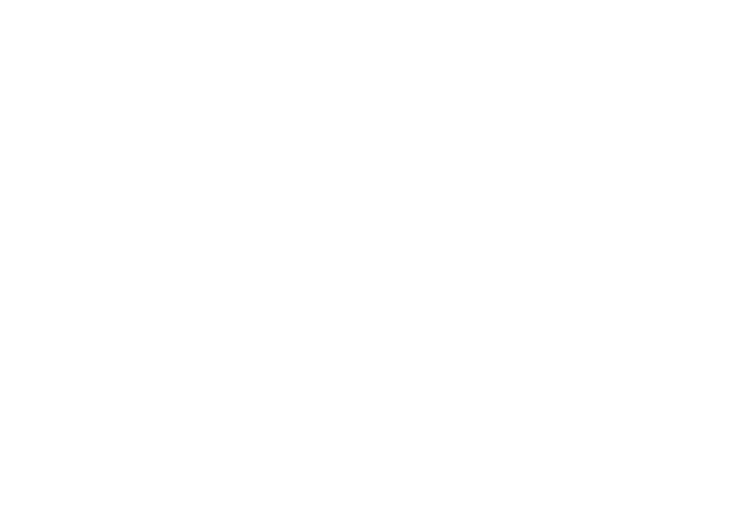
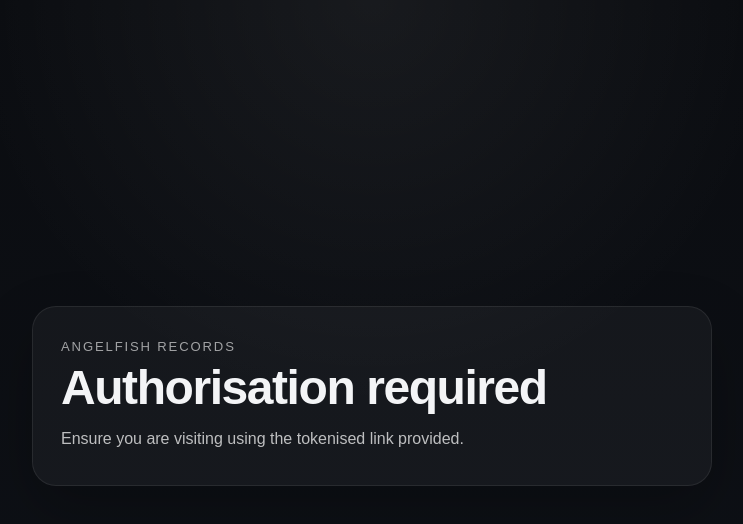
Before and after one commit to Angelfish-Records/AFR, a Next.js app: page /catalogue in a window 1280 px wide. Before the commit this address had no page. Shown: the top 524 px of the page, without its empty margins (268-1011 px from the left). Built offline with nearby package versions, Linux system fonts and the light colour scheme.

Commit message:
catalogue gating message

```diff
--- /dev/null
+++ b/components/catalogue/CatalogueAccessRequired.tsx
@@ -0,0 +1,26 @@
+import CatalogueLayout from "@/components/catalogue/CatalogueLayout";
+import styles from "@/styles/catalogue.module.css";
+
+type Props = {
+  title?: string;
+  body?: string;
+};
+
+export default function CatalogueAccessRequired(props: Props) {
+  const {
+    title = "Authorisation required",
+    body = "Ensure you are visiting using the tokenised link provided.",
+  } = props;
+
+  return (
+    <CatalogueLayout title={title} description={body}>
+      <div className={styles.accessMessageWrap}>
+        <div className={styles.accessMessageCard}>
+          <p className={styles.eyebrow}>Angelfish Records</p>
+          <h1 className={styles.accessMessageTitle}>{title}</h1>
+          <p className={styles.accessMessageBody}>{body}</p>
+        </div>
+      </div>
+    </CatalogueLayout>
+  );
+}
--- a/lib/catalogue/access.ts
+++ b/lib/catalogue/access.ts
@@ -1,5 +1,7 @@
 import type { GetServerSidePropsContext, NextApiRequest } from "next";
 import { validateCatalogueShareToken } from "@/lib/catalogue/shareLinks";
+
+export type CatalogueAccessState = "granted" | "missing" | "invalid";
 
 function normalizeToken(value: string | null | undefined): string | null {
   if (typeof value !== "string") {
@@ -68,28 +70,32 @@ function getApiRequestShareToken(req: NextApiRequest): string | null {
   );
 }
 
-export function isCatalogueAccessEnabled(): boolean {
-  return true;
+export async function getCataloguePageAccessState(
+  context: GetServerSidePropsContext
+): Promise<CatalogueAccessState> {
+  const shareToken = getPageRequestShareToken(context);
+
+  if (shareToken) {
+    const valid = await validateCatalogueShareToken(shareToken, { touch: true });
+    if (valid) {
+      return "granted";
+    }
+
+    const configuredFallbackToken = getConfiguredFallbackToken();
+    if (configuredFallbackToken && shareToken === configuredFallbackToken) {
+      return "granted";
+    }
+
+    return "invalid";
+  }
+
+  return "missing";
 }
 
 export async function hasCatalogueAccess(
   context: GetServerSidePropsContext
 ): Promise<boolean> {
-  const shareToken = getPageRequestShareToken(context);
-
-  if (shareToken) {
-    const valid = await validateCatalogueShareToken(shareToken, { touch: true });
-    if (valid) {
-      return true;
-    }
-  }
-
-  const configuredFallbackToken = getConfiguredFallbackToken();
-  if (!configuredFallbackToken) {
-    return false;
-  }
-
-  return shareToken === configuredFallbackToken;
+  return (await getCataloguePageAccessState(context)) === "granted";
 }
 
 export async function hasCatalogueApiAccess(req: NextApiRequest): Promise<boolean> {
@@ -100,12 +106,12 @@ export async function hasCatalogueApiAccess(req: NextApiRequest): Promise<boolea
     if (valid) {
       return true;
     }
+
+    const configuredFallbackToken = getConfiguredFallbackToken();
+    if (configuredFallbackToken && shareToken === configuredFallbackToken) {
+      return true;
+    }
   }
 
-  const configuredFallbackToken = getConfiguredFallbackToken();
-  if (!configuredFallbackToken) {
-    return false;
-  }
-
-  return shareToken === configuredFallbackToken;
+  return false;
 }
--- a/pages/catalogue/index.tsx
+++ b/pages/catalogue/index.tsx
@@ -1,29 +1,53 @@
 import type { GetServerSideProps, InferGetServerSidePropsType } from "next";
+import CatalogueAccessRequired from "@/components/catalogue/CatalogueAccessRequired";
 import CatalogueIndexSurface from "@/components/catalogue/CatalogueIndexSurface";
 import { toCatalogueListItem } from "@/lib/catalogue/api";
-import { hasCatalogueAccess } from "@/lib/catalogue/access";
+import { getCataloguePageAccessState } from "@/lib/catalogue/access";
 import { listCatalogueRecords } from "@/lib/catalogue/queries";
 import type { CatalogueRecordListItem } from "@/lib/catalogue/types";
 
-type Props = {
-  records: CatalogueRecordListItem[];
-};
+type Props =
+  | {
+      accessState: "granted";
+      records: CatalogueRecordListItem[];
+    }
+  | {
+      accessState: "missing" | "invalid";
+      records: CatalogueRecordListItem[];
+    };
 
 export default function CatalogueIndexPage(
   props: InferGetServerSidePropsType<typeof getServerSideProps>
 ) {
+  if (props.accessState !== "granted") {
+    return (
+      <CatalogueAccessRequired
+        title="Authorisation required"
+        body="Ensure you are visiting using the tokenised link provided."
+      />
+    );
+  }
+
   return <CatalogueIndexSurface records={props.records} />;
 }
 
 export const getServerSideProps: GetServerSideProps<Props> = async (context) => {
-  if (!(await hasCatalogueAccess(context))) {
-    return { notFound: true };
+  const accessState = await getCataloguePageAccessState(context);
+
+  if (accessState !== "granted") {
+    return {
+      props: {
+        accessState,
+        records: [],
+      },
+    };
   }
 
   const records = await listCatalogueRecords();
 
   return {
     props: {
+      accessState: "granted",
       records: records.map(toCatalogueListItem),
     },
   };
--- a/styles/catalogue.module.css
+++ b/styles/catalogue.module.css
@@ -630,3 +630,32 @@
   color: rgba(255, 255, 255, 0.7);
   line-height: 1.6;
 }
+
+.accessMessageWrap {
+  min-height: calc(100vh - 72px);
+  display: grid;
+  place-items: center;
+}
+
+.accessMessageCard {
+  width: min(680px, 100%);
+  padding: 32px 28px;
+  border-radius: 24px;
+  border: 1px solid rgba(255, 255, 255, 0.08);
+  background: rgba(255, 255, 255, 0.04);
+  box-shadow: 0 24px 60px rgba(0, 0, 0, 0.24);
+}
+
+.accessMessageTitle {
+  margin: 0 0 12px;
+  font-size: clamp(2rem, 4vw, 3rem);
+  line-height: 1.02;
+  letter-spacing: -0.03em;
+}
+
+.accessMessageBody {
+  margin: 0;
+  font-size: 1rem;
+  line-height: 1.7;
+  color: rgba(255, 255, 255, 0.72);
+}
```
Also changed, not shown: pages/catalogue/[recordingId].tsx (+10 -3 lines).
